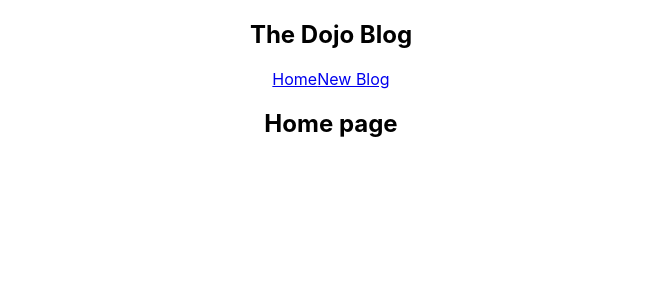
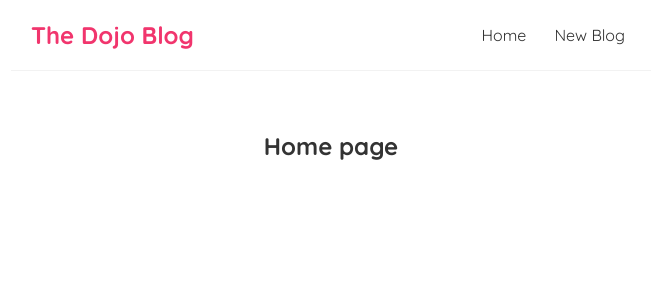
Before and after one commit to christianngapgue/dojo-blog, a React (Create React App) app: page / in a window 1280 px wide. Shown: the top 300 px of the page, without its empty margins (309-964 px from the left). Built offline with nearby package versions, Linux system fonts and the light colour scheme.

Commit message:
Apply global styles to the application
...Changing the content of the index.css file.

```diff
--- a/src/index.css
+++ b/src/index.css
@@ -1,13 +1,41 @@
-body {
+@import url("https://fonts.googleapis.com/css2?family=Quicksand:wght@300;400;500;600;700&display=swap");
+
+/* base styles */
+* {
   margin: 0;
-  font-family: -apple-system, BlinkMacSystemFont, 'Segoe UI', 'Roboto', 'Oxygen',
-    'Ubuntu', 'Cantarell', 'Fira Sans', 'Droid Sans', 'Helvetica Neue',
-    sans-serif;
-  -webkit-font-smoothing: antialiased;
-  -moz-osx-font-smoothing: grayscale;
+  font-family: "Quicksand";
+  color: #333;
 }
 
-code {
-  font-family: source-code-pro, Menlo, Monaco, Consolas, 'Courier New',
-    monospace;
+.navbar {
+  padding: 20px;
+  display: flex;
+  align-items: center;
+  max-width: 600px;
+  margin: 0 auto;
+  border-bottom: 1px solid #f2f2f2;
 }
+
+.navbar h1 {
+  color: #f1356d;
+}
+
+.navbar .links {
+  margin-left: auto;
+}
+
+.navbar a {
+  margin-left: 16px;
+  text-decoration: none;
+  padding: 6px;
+}
+
+.navbar a:hover {
+  color: #f1356d;
+}
+
+.content {
+  max-width: 600px;
+  margin: 40px auto;
+  padding: 20px;
+}
```
